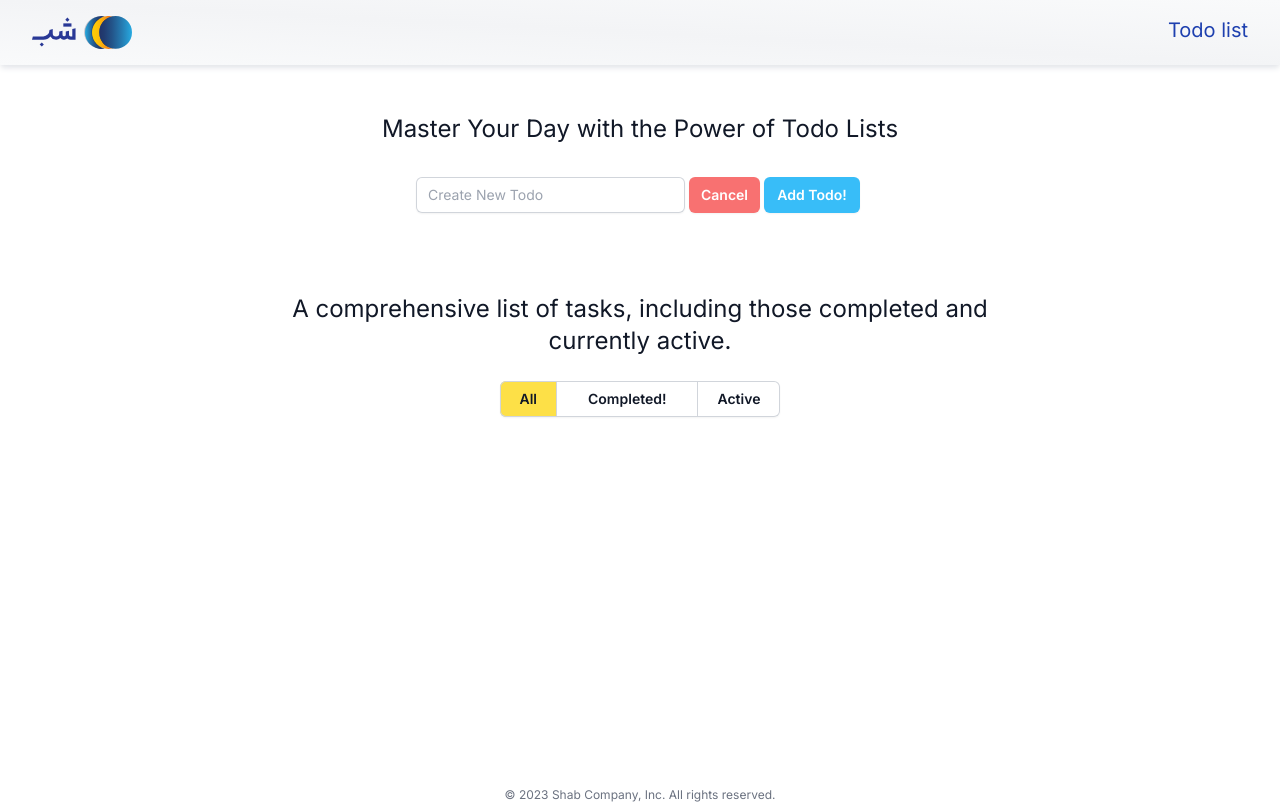
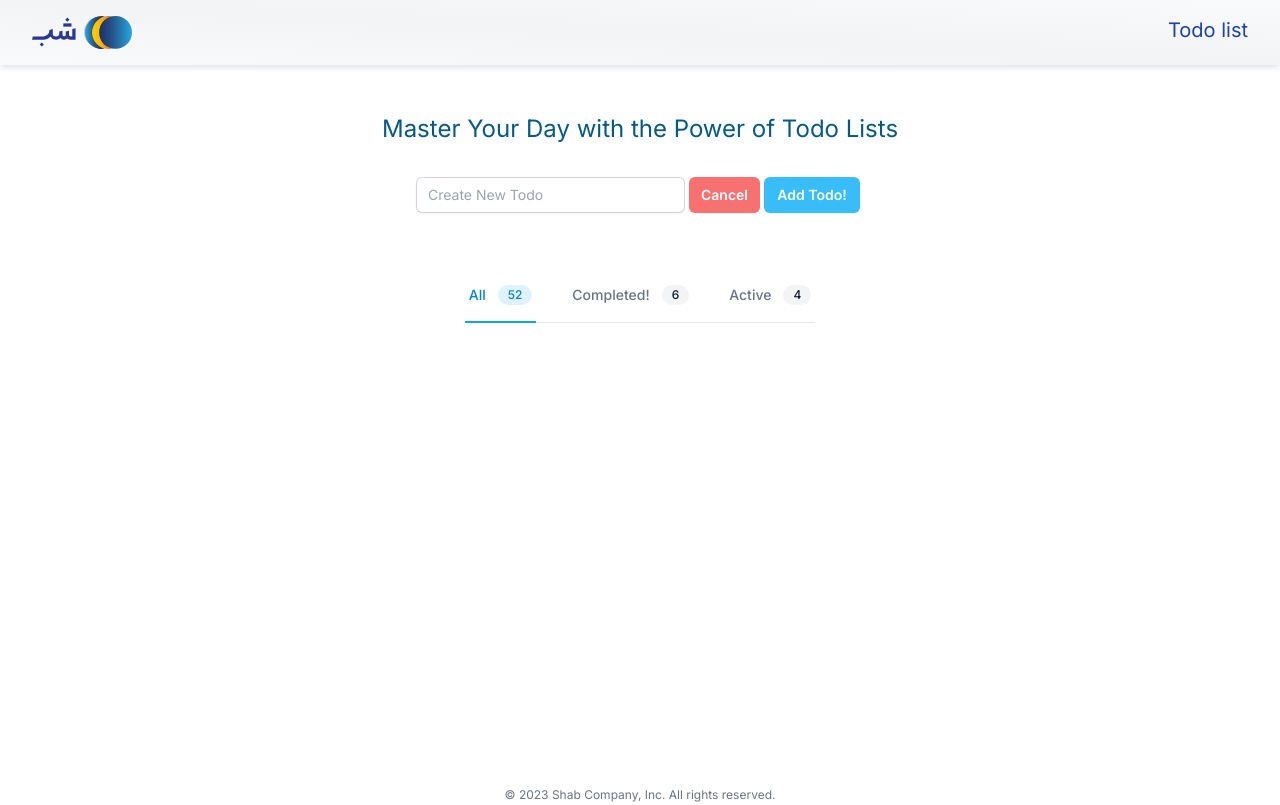
Before and after one commit to mohammad-amin-hesam/todo-list-shab, a Next.js app: page / in a window 1280 px wide. Built offline with nearby package versions, Linux system fonts and the light colour scheme.

Commit message:
✅ update Tabs

```diff
--- a/src/app/components/tabs/Tab.tsx
+++ b/src/app/components/tabs/Tab.tsx
@@ -1,27 +1,77 @@
+"use client"
+import { classNamesFn } from "@/app/functions/classNamesFn";
+import Link from "next/link";
+import { usePathname, useSearchParams } from "next/navigation";
+
+interface Tab {
+    name: string;
+    href: string;
+    count?: string;
+    current: string;
+}
+
+const tabs: Tab[] = [
+    { name: 'All', href: '?tab=all', count: '52', current: "all" },
+    { name: 'Completed!', href: '?tab=completed', count: '6', current: "completed" },
+    { name: 'Active', href: '?tab=active', count: '4', current: "active" },
+];
+
+
+
 export default function Tab() {
+    const pathname = usePathname()
+    const searchParams = useSearchParams()
+    console.log("pathname", pathname);
+
+    const isActiveTab = searchParams.get("tab") || "all"
+
     return (
-        <div className="flex justify-center mx-auto my-6">
-            <div className="isolate inline-flex rounded-md shadow-sm">
-                <button
-                    type="button"
-                    className="relative inline-flex items-center rounded-l-md bg-yellow-300 px-3 sm:px-5 py-2 text-sm font-semibold text-gray-900 ring-1 ring-inset ring-gray-300 hover:bg-gray-50 focus:z-10"
+        <div className="flex justify-center py-6">
+            <div className="sm:hidden">
+                <label htmlFor="tabs" className="sr-only">
+                    Select a tab
+                </label>
+                <select
+                    id="tabs"
+                    name="tabs"
+                    className="block w-full rounded-md border-gray-300 py-2 pl-3 pr-10 text-base focus:border-sky-500 focus:outline-none focus:ring-sky-500 sm:text-sm"
+                    defaultValue={tabs.find((tab) => tab.current)!.name}
                 >
-                    All
-                </button>
-                <button
-                    type="button"
-                    className="relative -ml-px inline-flex items-center bg-white px-5 sm:px-8 py-2 text-sm font-semibold text-gray-900 ring-1 ring-inset ring-gray-300 hover:bg-gray-50 focus:z-10"
-                >
-                    Completed!
-                </button>
-                <button
-                    type="button"
-                    className="relative -ml-px inline-flex items-center rounded-r-md bg-white px-3 sm:px-5 py-2 text-sm font-semibold text-gray-900 ring-1 ring-inset ring-gray-300 hover:bg-gray-50 focus:z-10"
-                >
-                    Active
-                </button>
+                    {tabs.map((tab) => (
+                        <option key={tab.name}>{tab.name}</option>
+                    ))}
+                </select>
+            </div>
+            <div className="hidden sm:block">
+                <div className="border-b border-gray-200">
+                    <nav className="-mb-px flex space-x-8" aria-label="Tabs">
+                        {tabs.map((tab) => (
+                            <Link
+                                key={tab.name}
+                                href={tab.href}
+                                className={classNamesFn(
+                                    tab.current === isActiveTab
+                                        ? 'border-sky-500 text-sky-600'
+                                        : 'border-transparent text-gray-500 hover:border-gray-200 hover:text-gray-700',
+                                    'flex whitespace-nowrap border-b-2 py-4 px-1 text-sm font-medium'
+                                )}
+                            >
+                                {tab.name}
+                                {tab.count ? (
+                                    <span
+                                        className={classNamesFn(
+                                            tab.current === isActiveTab ? 'bg-sky-100 text-sky-600' : 'bg-gray-100 text-gray-900',
+                                            'ml-3 hidden rounded-full py-0.5 px-2.5 text-xs font-medium md:inline-block'
+                                        )}
+                                    >
+                                        {tab.count}
+                                    </span>
+                                ) : null}
+                            </Link>
+                        ))}
+                    </nav>
+                </div>
             </div>
         </div>
-
-    )
+    );
 }
--- /dev/null
+++ b/src/app/functions/classNamesFn.ts
@@ -0,0 +1,3 @@
+export function classNamesFn(...classes: (string | undefined | false)[]): string {
+    return classes.filter(Boolean).join(' ');
+}
--- a/src/app/page.tsx
+++ b/src/app/page.tsx
@@ -4,11 +4,10 @@ import Tab from "./components/tabs/Tab";
 export default function Home() {
   return (
     <div>
-      <h2 className="text-lg text-gray-900 sm:text-2xl mx-auto pt-12 max-w-screen-md text-center ">Master Your Day with the Power of Todo Lists</h2>
+      <h2 className="text-lg text-sky-800 sm:text-2xl mx-auto pt-12 max-w-screen-md text-center ">Master Your Day with the Power of Todo Lists</h2>
       {/* form add todo */}
       <CreateTodo />
-      {/* tabs (all , completed) */}
-      <h1 className="text-lg text-gray-900 sm:text-2xl mx-auto pt-12 max-w-screen-md text-center">A comprehensive list of tasks, including those completed and currently active.</h1>
+      {/* tabs (all , completed , active) */}
       <Tab />
 
     </div>
```
Also changed, not shown: package.json (+6 -5 lines), 1 other file (tests, documents, lock files or other folders).
